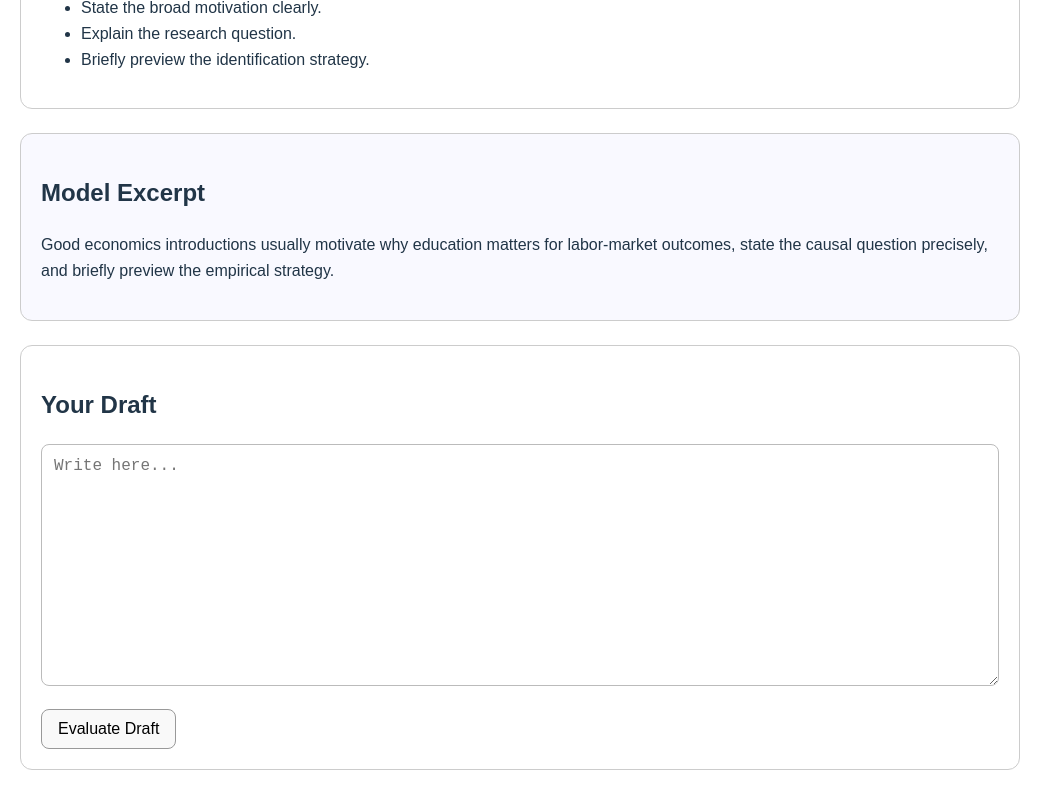
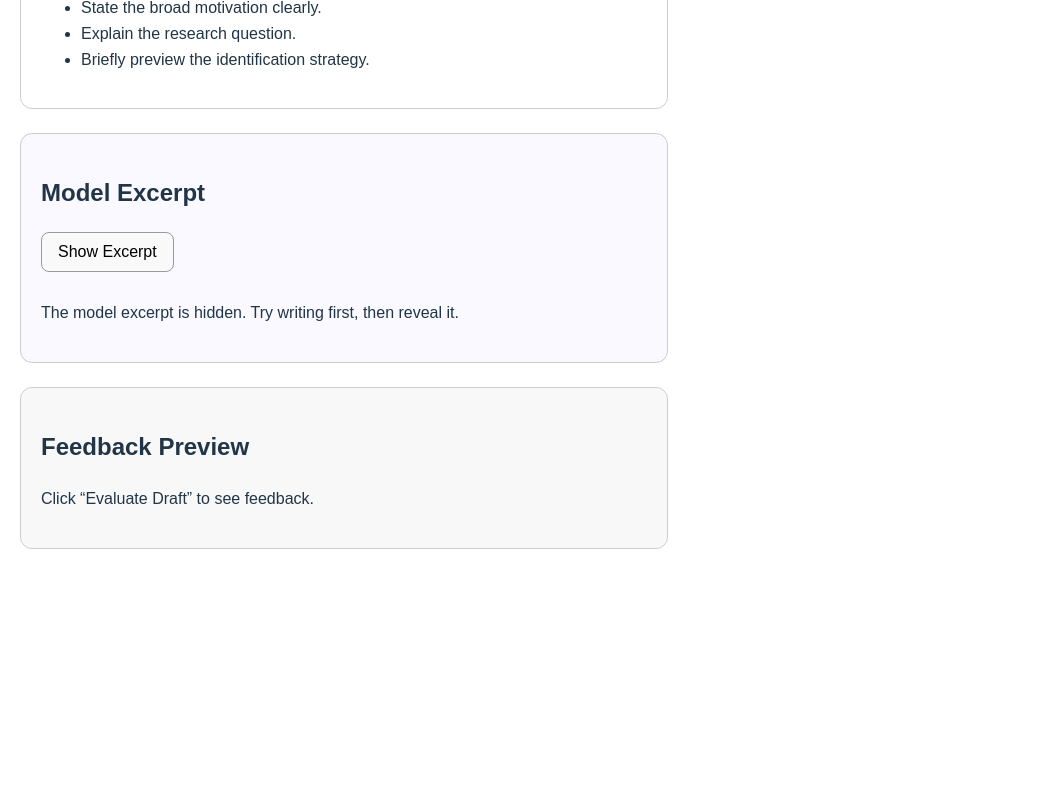
Before and after one commit to YutaroTakayasu/econ-writing-trainer, a React (Vite) app: page / in a window 1280 px wide. Shown: the part 760-1553 px from the top of the page, without its empty margins (0-1063 px from the left). After the commit the page ends 1349 px from the top, so only its background shows below. Built offline with nearby package versions, Linux system fonts and the light colour scheme.

Commit message:
Add show and hide toggle for model excerpt

```diff
--- a/src/App.tsx
+++ b/src/App.tsx
@@ -6,6 +6,7 @@ function App() {
   const [paperIndex, setPaperIndex] = useState(0)
   const [draft, setDraft] = useState("")
   const [submitted, setSubmitted] = useState(false)
+  const [showExcerpt, setShowExcerpt] = useState(false)
 
   const currentPaper = papers[paperIndex]
 
@@ -19,6 +20,7 @@ function App() {
     setPaperIndex(nextIndex)
     setDraft("")
     setSubmitted(false)
+    setShowExcerpt(false)
   }
 
   return (
@@ -102,47 +104,26 @@ function App() {
   	  }}
 	>
   	<h2>Model Excerpt</h2>
-  	<p>{currentPaper.excerpt}</p>
-	</section>
 
-      <section
-        style={{
-          marginTop: "24px",
-          padding: "20px",
-          border: "1px solid #ccc",
-          borderRadius: "12px",
-        }}
-      >
-        <h2>Your Draft</h2>
-        <textarea
-          value={draft}
-          onChange={(e) => setDraft(e.target.value)}
-          placeholder="Write here..."
-          rows={12}
-          style={{
-            width: "100%",
-            padding: "12px",
-            fontSize: "16px",
-            borderRadius: "8px",
-            border: "1px solid #bbb",
-            boxSizing: "border-box",
-          }}
-        />
-
-        <div style={{ marginTop: "16px" }}>
   	<button
-            onClick={() => setSubmitted(true)}
+    	onClick={() => setShowExcerpt((prev) => !prev)}
     	style={{
       	padding: "10px 16px",
       	fontSize: "16px",
       	borderRadius: "8px",
       	border: "1px solid #999",
       	cursor: "pointer",
+      	marginBottom: "12px",
     	}}
   	>
-            Evaluate Draft
+    	{showExcerpt ? "Hide Excerpt" : "Show Excerpt"}
   	</button>
-        </div>
+
+  	{showExcerpt ? (
+    	<p>{currentPaper.excerpt}</p>
+  	) : (
+    	<p>The model excerpt is hidden. Try writing first, then reveal it.</p>
+  	)}
 	</section>
 
       <section
```
Lines whose indentation alone changed are shown as unchanged.
